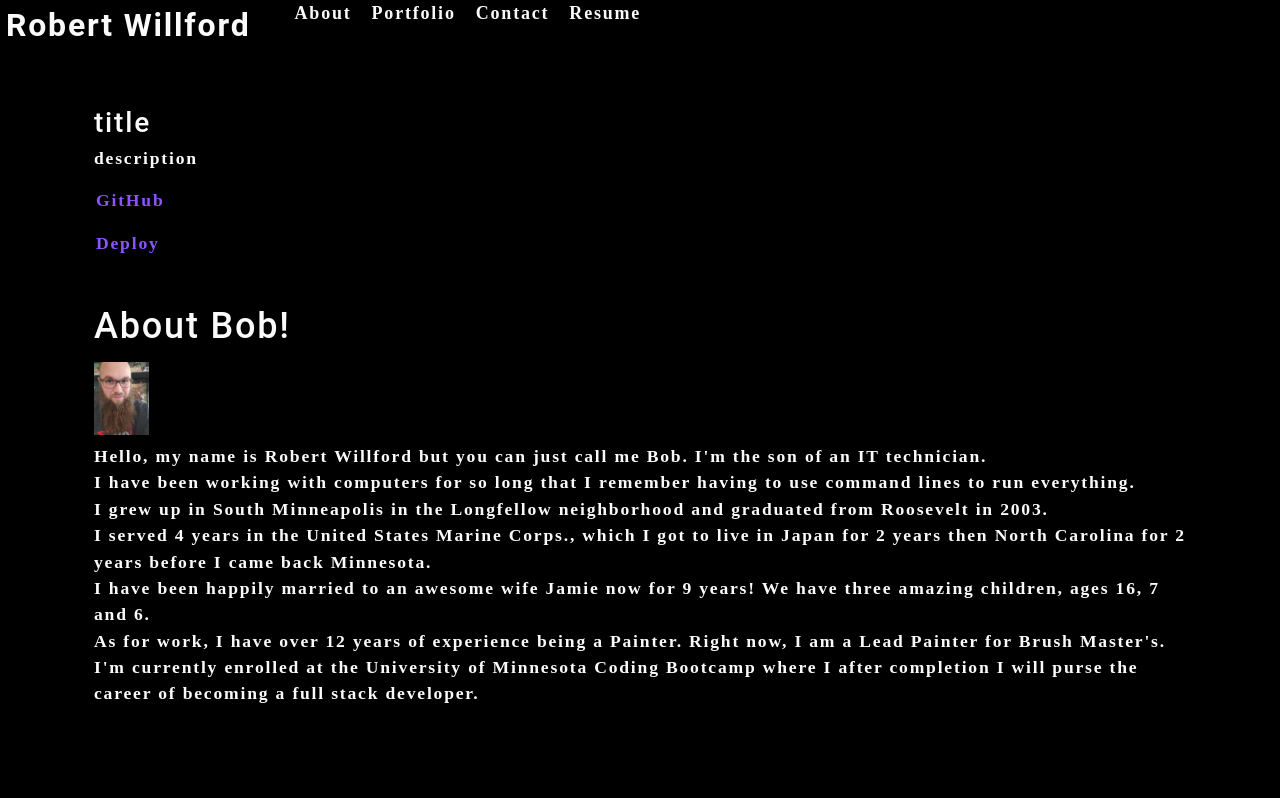
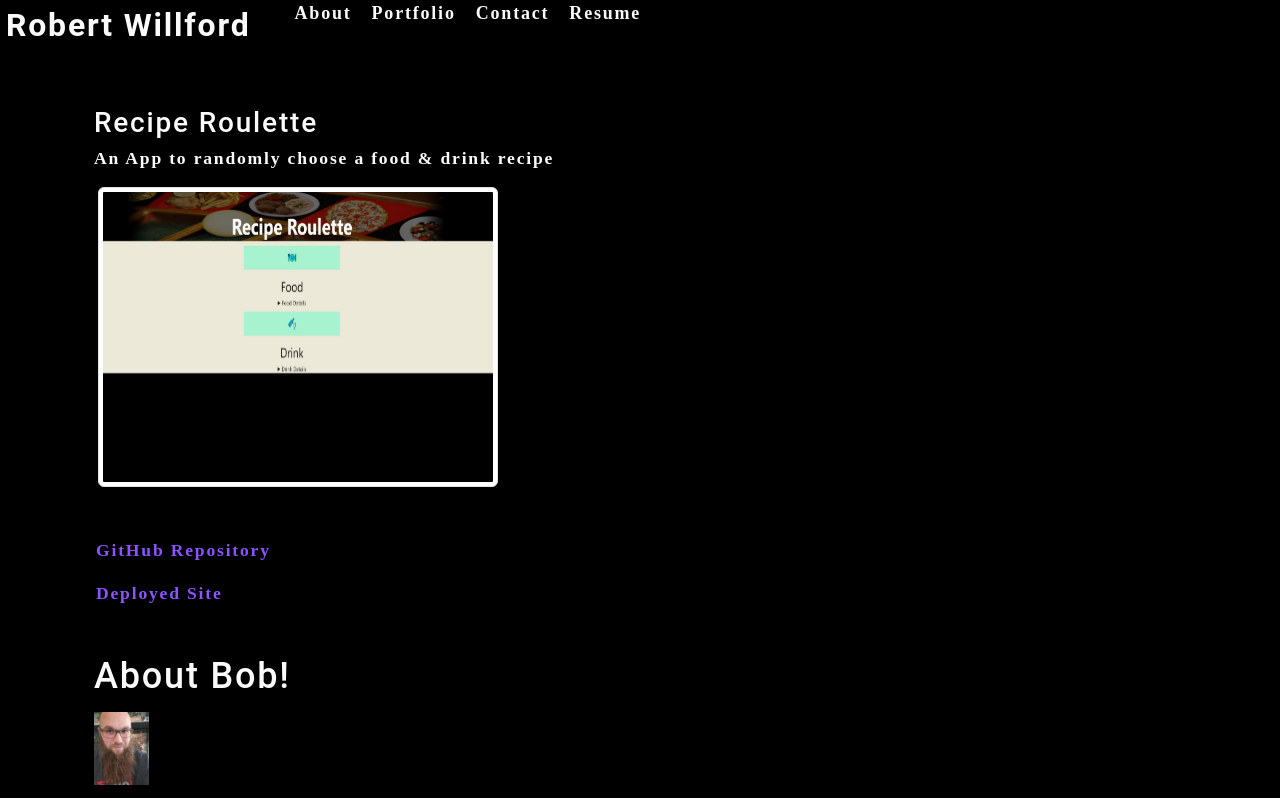
Before and after one commit to Rwillford/professional-portfolio, a React (Create React App) app: page / in a window 1280 px wide. Shown: the top 798 px of the page. Built offline with nearby package versions, Linux system fonts and the light colour scheme; the HTML template or start-up script is replaced by a standard one.

Commit message:
pushing before tryting big change

```diff
--- a/src/components/Portfolio/index.js
+++ b/src/components/Portfolio/index.js
@@ -1,13 +1,27 @@
 import React from 'react';
+import recipe from "../../assets/images/RecipeRoulette.jpg"
 
 function Portfolio() {
+    const currentProject = {
+        title: 'Recipe Roulette',
+        description: 'An App to randomly choose a food & drink recipe',
+        github: 'https://github.com/rehpotsirhc21/recipe-finder',
+        deploy: 'https://rehpotsirhc21.github.io/recipe-finder/'
+    }
     return (
         <section>
-            <h3>title</h3>
-            <p>description</p>
-            {/*<img>image</img>*/}
-            <p><a href="link">GitHub</a></p>
-            <p><a href="link">Deploy</a></p>
+            <h3>{currentProject.title}</h3>
+            <p>{currentProject.description}</p>
+            <div>
+                <img
+                    src={recipe}
+                    style={{width: "400px"}}
+                    alt="test pic"
+                    className="img-thumbnail mx-1"
+                    />
+            </div>
+                <p><a href={currentProject.github}>GitHub Repository</a></p>
+                <p><a href={currentProject.deploy}>Deployed Site</a></p>
         </section>
     )
 }
```
